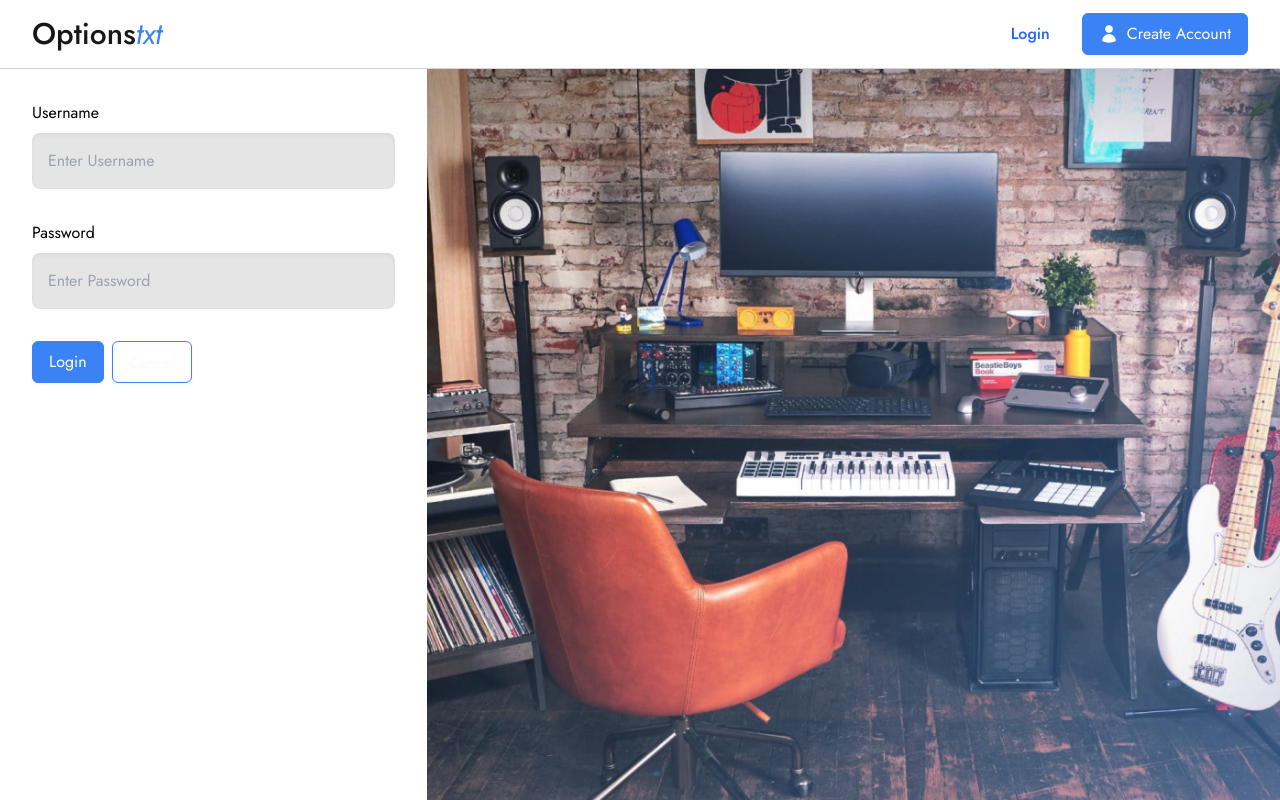
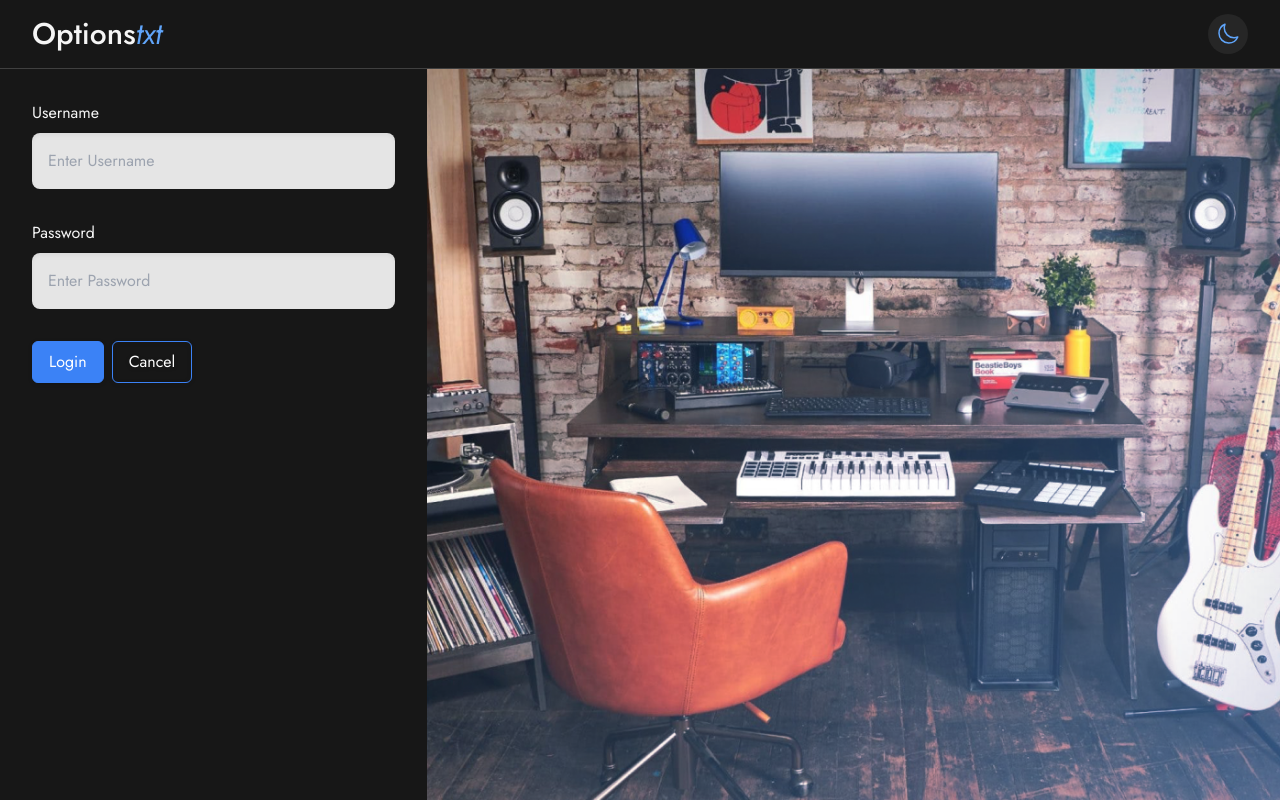
Before and after one commit to terencepdevine/optionstxt_client, a React (Vite) app: page /login in a window 1280 px wide. Built offline with nearby package versions, Linux system fonts and the light colour scheme; what tailwindcss-animation-delay would draw is missing.

Commit message:
Dark Mode!

```diff
--- a/index.html
+++ b/index.html
@@ -1,5 +1,5 @@
 <!doctype html>
-<html lang="en">
+<html lang="en" class="dark">
   <head>
     <!-- Google tag (gtag.js) -->
     <script
@@ -26,7 +26,7 @@
       rel="stylesheet"
     />
   </head>
-  <body class="box-border font-display">
+  <body class="box-border font-display text-neutral-900 dark:text-neutral-100">
     <div id="root"></div>
     <script type="module" src="/src/main.jsx"></script>
   </body>
--- a/src/index.css
+++ b/src/index.css
@@ -22,12 +22,24 @@
     background: #d4d4d4;
   }
 
+  .dark .scrollbar::-webkit-scrollbar-track {
+    background: #404040;
+  }
+
   .scrollbar::-webkit-scrollbar-thumb {
     border-radius: 4px;
     background: #a3a3a3;
   }
 
+  .dark .scrollbar::-webkit-scrollbar-thumb {
+    background: #737373;
+  }
+
   .scrollbar::-webkit-scrollbar-thumb:hover {
     background: #737373;
   }
+
+  .dark .scrollbar::-webkit-scrollbar-thumb:hover {
+    background: #a3a3a3;
+  }
 }
--- a/src/ui/AppLayout.jsx
+++ b/src/ui/AppLayout.jsx
@@ -3,7 +3,7 @@ import Header from "./Header";
 
 function AppLayout() {
   return (
-    <div className="flex h-dvh flex-col overflow-hidden">
+    <div className=" flex h-dvh flex-col overflow-hidden bg-white dark:bg-neutral-900">
       <Header />
       <Outlet />
     </div>
--- a/src/ui/Filters.jsx
+++ b/src/ui/Filters.jsx
@@ -17,14 +17,14 @@ function Filters({ count }) {
   } = useContext(OptionsContext);
 
   return (
-    <div className="sticky top-0 z-10 w-full border-b border-neutral-300 bg-white bg-opacity-90 py-3 backdrop-blur-sm">
+    <div className="sticky top-0 z-10 w-full border-b border-neutral-300 bg-white bg-opacity-90 py-3 backdrop-blur-sm dark:border-neutral-700 dark:bg-neutral-900 dark:bg-opacity-95">
       <div className="relative col-span-full flex flex-row-reverse items-center justify-between gap-4">
-        <span className="shrink-0 text-sm italic text-neutral-500">
+        <span className="shrink-0 text-sm italic text-neutral-500 dark:text-neutral-100">
           (Displaying {count ? count : "0"} Option{count !== 1 && "s"})
         </span>
         <span className="relative">
           <button
-            className="flex shrink-0 items-center gap-2 text-sm font-medium"
+            className="flex shrink-0 items-center gap-2 text-sm font-medium text-neutral-900 dark:text-neutral-100"
             onClick={() => setShowDisplayOpions((prev) => !prev)}
           >
             Display Options
--- a/src/ui/Header.jsx
+++ b/src/ui/Header.jsx
@@ -1,4 +1,5 @@
-import { ListBulletIcon, UserIcon } from "@heroicons/react/24/solid";
+import { ListBulletIcon } from "@heroicons/react/24/solid";
+import { SunIcon, MoonIcon } from "@heroicons/react/24/outline";
 // import {
 //   ArrowRightStartOnRectangleIcon,
 //   BookmarkIcon,
@@ -13,7 +14,7 @@ import ChecklistItem from "./ChecklistItem";
 import { Link } from "react-router-dom";
 import Grid from "./Grid";
 import SearchContext from "../features/search/SearchContext";
-import Button from "./typography/Button";
+// import Button from "./typography/Button";
 
 function Header() {
   const {
@@ -37,24 +38,26 @@ function Header() {
   const isRoot = location.pathname === "/";
 
   return (
-    <header className="sticky left-0 right-0 top-0 z-50 border-b border-b-neutral-300 bg-white bg-opacity-[85%] py-2 backdrop-blur">
+    <header className="sticky left-0 right-0 top-0 z-50 border-b border-b-neutral-300 bg-white bg-opacity-[85%] py-2 backdrop-blur dark:border-b-neutral-700 dark:bg-neutral-900">
       <Grid>
         <div className="flex w-full items-center justify-between gap-8">
           <div className="flex flex-1 items-center gap-4 md:gap-8">
-            <h1 className="py-2 text-xl font-medium text-neutral-900 transition-all hover:text-blue-900 md:text-3xl">
+            <h1 className="py-2 text-xl font-medium text-neutral-900 transition-all hover:text-blue-900 md:text-3xl dark:text-neutral-100">
               <Link to="/">
                 Options
-                <span className="font-normal italic text-blue-500">txt</span>
+                <span className="font-normal italic text-blue-600 dark:text-blue-400">
+                  txt
+                </span>
               </Link>
             </h1>
             {isRoot && (
-              <div className="relative flex max-w-[500px] grow items-center justify-between justify-items-stretch rounded-lg bg-neutral-200 shadow-inner">
+              <div className="relative flex max-w-[500px] grow items-center justify-between justify-items-stretch rounded-lg bg-neutral-200 shadow-inner dark:bg-neutral-800 dark:shadow">
                 <input
                   value={search}
                   type="text"
                   placeholder="Search Options..."
                   spellCheck={false}
-                  className="min-w-0 flex-1 bg-transparent px-5 py-2 text-neutral-700 placeholder:italic placeholder:text-neutral-500 focus:outline-none md:py-3"
+                  className="min-w-0 flex-1 bg-transparent px-5 py-2 text-neutral-700 placeholder:italic placeholder:text-neutral-500 focus:outline-none md:py-3 dark:placeholder:text-neutral-300"
                   onChange={(e) => {
                     setSearch(e.target.value);
                   }}
@@ -64,7 +67,7 @@ function Header() {
                   <button
                     onClick={() => setShowSearchFields((prev) => !prev)}
                     className={
-                      "flex items-center gap-2 pr-5 font-medium transition-colors hover:text-blue-600 " +
+                      "flex items-center gap-2 pr-5 font-medium text-neutral-900 transition-colors hover:text-blue-700 dark:text-neutral-200 " +
                       (showSearchFields && "text-neutral-400")
                     }
                   >
@@ -133,7 +136,7 @@ function Header() {
             />
           </List> */}
 
-          <nav>
+          {/* <nav>
             <ul className="flex items-center gap-8">
               <li>
                 <Link to="login" className="font-medium text-blue-600">
@@ -149,7 +152,11 @@ function Header() {
                 </Button>
               </li>
             </ul>
-          </nav>
+          </nav> */}
+
+          <button className="rounded-full bg-neutral-100 p-2 text-blue-600 transition-colors hover:bg-blue-600 hover:text-blue-100 dark:bg-neutral-800 dark:text-blue-400">
+            <MoonIcon className="h-6 w-6" />
+          </button>
         </div>
       </Grid>
     </header>
--- a/src/ui/OptionsList.jsx
+++ b/src/ui/OptionsList.jsx
@@ -6,8 +6,6 @@ import OptionsContext from "../features/options/OptionsContext";
 
 function OptionsList() {
   const { isLoading, error, filteredOptions } = useContext(OptionsContext);
-
-  // if (isLoading) return <Loader />;
 
   if (error) {
     console.error(error);
@@ -25,7 +23,7 @@ function OptionsList() {
                 <OptionBlock option={option} key={option.id} />
               ))
             ) : (
-              <div className="flex flex-col gap-4 rounded bg-neutral-100 px-8 py-24 text-center italic">
+              <div className="flex flex-col gap-4 rounded bg-neutral-100 px-8 py-24 text-center italic dark:bg-neutral-800">
                 <h1 className="text-xl">No Options Found</h1>
                 <p>Please update your search and try again</p>
               </div>
--- a/src/ui/typography/Button.jsx
+++ b/src/ui/typography/Button.jsx
@@ -2,9 +2,9 @@ import { Link } from "react-router-dom";
 
 function Button({ children, type = "default", to, icon, onClick, disabled }) {
   let buttonStyles =
-    "flex items-center justify-center gap-2 bg-blue-500 text-white rounded-md px-4 py-2 border border-blue-500 drop-shadow-sm transition-all";
+    "flex items-center justify-center gap-2 bg-blue-500 text-white rounded-md px-4 py-2 border border-blue-500 drop-shadow transition-all";
   buttonStyles = !disabled
-    ? `${buttonStyles} hover:bg-blue-600`
+    ? `${buttonStyles} hover:bg-blue-700`
     : `${buttonStyles} opacity-50 cursor-not-allowed`;
   buttonStyles = type === "full" ? `${buttonStyles} w-full` : buttonStyles;
   buttonStyles =
--- a/tailwind.config.js
+++ b/tailwind.config.js
@@ -3,6 +3,7 @@
 /** @type {import('tailwindcss').Config} */
 export default {
   content: ["./index.html", "./src/**/*.{js,ts,jsx,tsx}"],
+  darkMode: "selector",
   theme: {
     fontFamily: {
       display: ["Jost", "sans-serif"],
```
Also changed, not shown: src/features/options/OptionBlock.jsx (+13 -7 lines), src/ui/Sidebar.jsx (+13 -11 lines).
